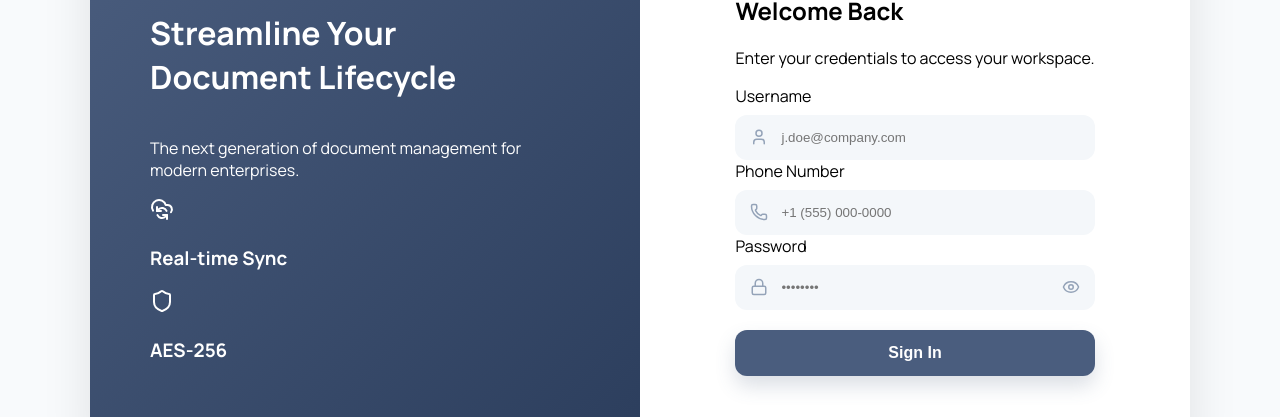
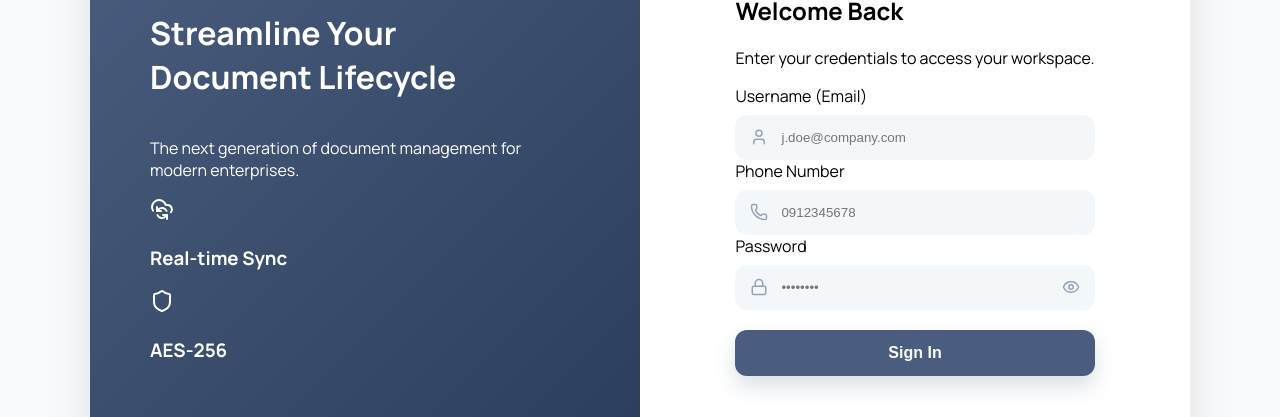
Before and after one commit to linhhoai1603/DACN, a React (Create React App) app in the folder FE/my-react-app/: page /login in a window 1280 px wide. Shown: the part 187-604 px from the top of the page. Built offline with nearby package versions, Linux system fonts and the light colour scheme.

Commit message:
match login BE and FE

```diff
--- a/FE/my-react-app/src/page/LoginPage.jsx
+++ b/FE/my-react-app/src/page/LoginPage.jsx
@@ -1,8 +1,54 @@
-import React from 'react';
+import React, { useState } from 'react';
 import { Shield, CloudSync, Lock, User, Phone, Eye } from 'lucide-react';
 import './Loginpage.css';
 
+const API_BASE = 'http://localhost:8080';
+
 const LoginPage = ({ onSignIn }) => {
+    const [form, setForm] = useState({ email: '', phoneNumber: '', password: '' });
+    const [error, setError] = useState('');
+    const [loading, setLoading] = useState(false);
+    const [showPassword, setShowPassword] = useState(false);
+
+    const handleChange = (e) => {
+        setForm((prev) => ({ ...prev, [e.target.name]: e.target.value }));
+        setError('');
+    };
+
+    const handleSubmit = async () => {
+        setLoading(true);
+        setError('');
+        try {
+            const res = await fetch(`${API_BASE}/auth/login`, {
+                method: 'POST',
+                headers: { 'Content-Type': 'application/json' },
+                body: JSON.stringify(form),
+            });
+
+            const data = await res.text();
+
+            if (!res.ok) {
+                // data có thể là plain string lỗi hoặc JSON validation errors
+                try {
+                    const parsed = JSON.parse(data);
+                    const messages = Object.values(parsed).join(', ');
+                    setError(messages);
+                } catch {
+                    setError(data || 'Login failed');
+                }
+                return;
+            }
+
+            // data là JWT token
+            localStorage.setItem('token', data);
+            onSignIn();
+        } catch {
+            setError('Cannot connect to server. Please try again.');
+        } finally {
+            setLoading(false);
+        }
+    };
+
     return (
         <div className="outer-container">
             <header className="main-header">
@@ -13,7 +59,6 @@ const LoginPage = ({ onSignIn }) => {
                 </div>
             </header>
 
-            {/* Khối Login chính chia làm 2 cột */}
             <div className="login-page-wrapper">
                 {/* Cột trái - Branding */}
                 <div className="branding-section">
@@ -47,12 +92,21 @@ const LoginPage = ({ onSignIn }) => {
                         <h2 className="form-heading">Welcome Back</h2>
                         <p className="form-desc">Enter your credentials to access your workspace.</p>
 
-                        <form className="login-form">
+                        {error && <div className="error-banner">{error}</div>}
+
+                        <form className="login-form" onSubmit={(e) => { e.preventDefault(); handleSubmit(); }}>
                             <div className="input-group">
-                                <label>Username</label>
+                                <label>Username (Email)</label>
                                 <div className="input-wrapper">
                                     <User className="icon-left" size={18} />
-                                    <input type="text" className="input-field" placeholder="j.doe@company.com" />
+                                    <input
+                                        type="text"
+                                        name="email"
+                                        className="input-field"
+                                        placeholder="j.doe@company.com"
+                                        value={form.email}
+                                        onChange={handleChange}
+                                    />
                                 </div>
                             </div>
 
@@ -60,7 +114,14 @@ const LoginPage = ({ onSignIn }) => {
                                 <label>Phone Number</label>
                                 <div className="input-wrapper">
                                     <Phone className="icon-left" size={18} />
-                                    <input type="text" className="input-field" placeholder="+1 (555) 000-0000" />
+                                    <input
+                                        type="text"
+                                        name="phoneNumber"
+                                        className="input-field"
+                                        placeholder="0912345678"
+                                        value={form.phoneNumber}
+                                        onChange={handleChange}
+                                    />
                                 </div>
                             </div>
 
@@ -68,12 +129,26 @@ const LoginPage = ({ onSignIn }) => {
                                 <label>Password</label>
                                 <div className="input-wrapper">
                                     <Lock className="icon-left" size={18} />
-                                    <input type="password" className="input-field" placeholder="••••••••" />
-                                    <Eye className="icon-right" size={18} />
+                                    <input
+                                        type={showPassword ? 'text' : 'password'}
+                                        name="password"
+                                        className="input-field"
+                                        placeholder="••••••••"
+                                        value={form.password}
+                                        onChange={handleChange}
+                                    />
+                                    <Eye
+                                        className="icon-right"
+                                        size={18}
+                                        style={{ cursor: 'pointer' }}
+                                        onClick={() => setShowPassword((v) => !v)}
+                                    />
                                 </div>
                             </div>
 
-                            <button type="button" className="btn-submit" onClick={onSignIn}>Sign In</button>
+                            <button type="submit" className="btn-submit" disabled={loading}>
+                                {loading ? 'Signing in...' : 'Sign In'}
+                            </button>
                         </form>
                     </div>
                 </div>
--- a/FE/my-react-app/src/page/Loginpage.css
+++ b/FE/my-react-app/src/page/Loginpage.css
@@ -153,3 +153,13 @@
 .btn-submit:active {
     transform: translateY(0); /* Nhấn xuống khi click chuột */
 }
+
+.error-banner {
+    background: #fee2e2;
+    color: #b91c1c;
+    border: 1px solid #fca5a5;
+    border-radius: 6px;
+    padding: 10px 14px;
+    font-size: 0.875rem;
+    margin-bottom: 16px;
+}
```
Also changed, not shown: 2 other files (tests, documents, lock files or other folders).
